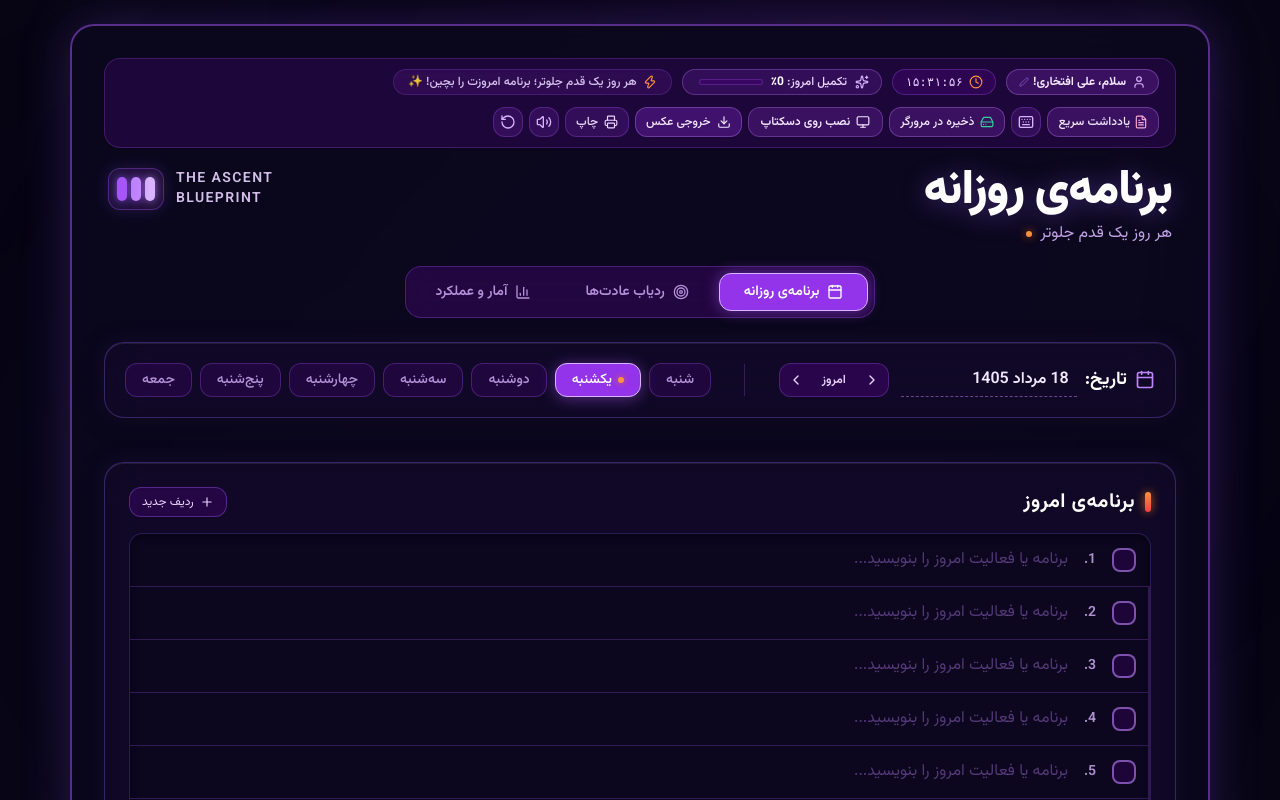
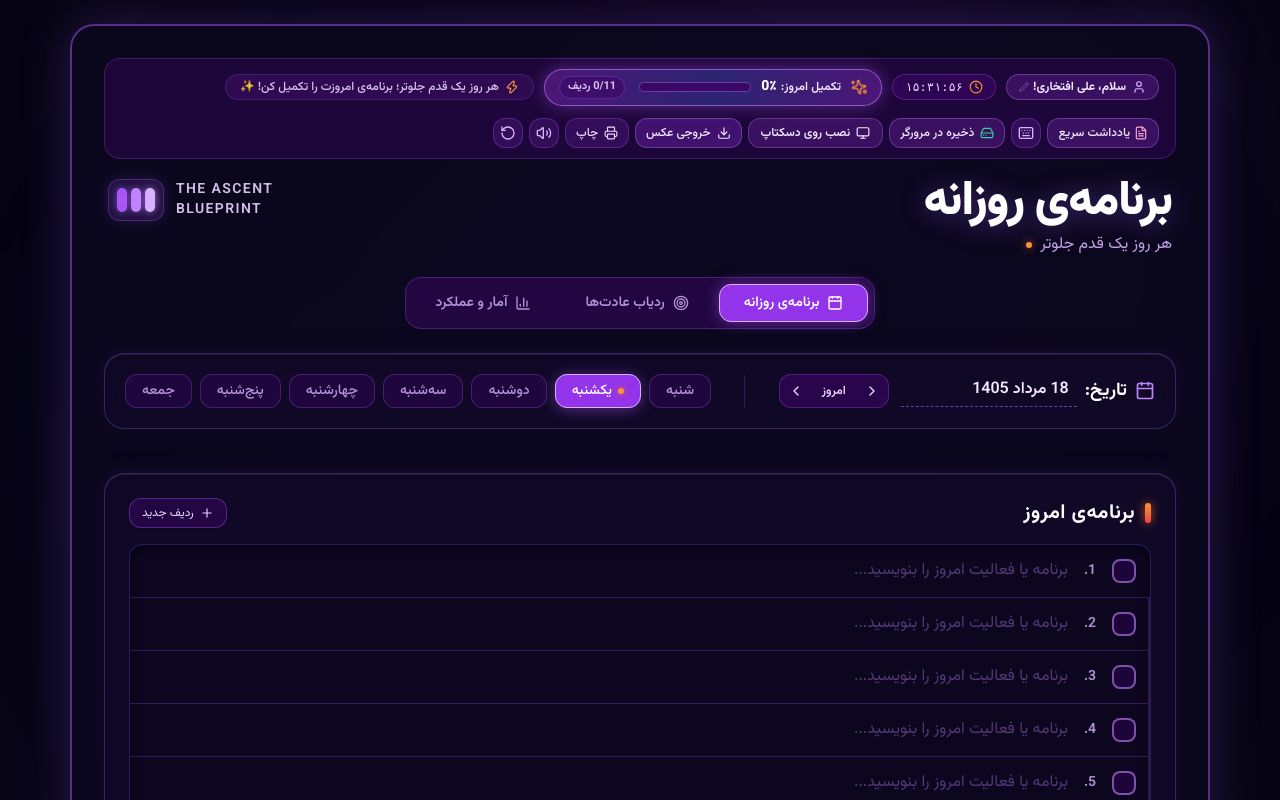
Before and after one commit to alieftekhari5040-del/panner-pro, a React (Vite) app: page / in a window 1280 px wide. Shown: the top 800 px of the page. Built offline with nearby package versions, Linux system fonts and the light colour scheme.

Commit message:
feat: animate today completion progress badge with shimmer and bind percent exclusively to today schedule rows
Co-authored-by: arena-agent <297053741+arena-agent@users.noreply.github.com>

```diff
--- a/src/App.tsx
+++ b/src/App.tsx
@@ -75,7 +75,6 @@ export default function App() {
     setData({
       ...loaded,
       dateStr: loaded.dateStr || expectedDate,
-      oneBigThing: loaded.oneBigThing || '',
     });
   }, [activeWeekday]);
 
@@ -84,25 +83,23 @@ export default function App() {
     saveDayData(data);
   }, [data]);
 
-  // Calculate Progress Percent: Priorities + Goals + Schedule (every checkbox counts 100%)
-  const totalItems = data.priorities.length + data.goals.length + data.schedule.length;
-  const completedItems =
-    data.priorities.filter((p) => p.completed).length +
-    data.goals.filter((g) => g.completed).length +
-    data.schedule.filter((s) => s.completed).length;
+  // Calculate Progress Percent: 100% Dedicated to Today's Schedule (برنامه‌ی امروز) as requested
+  const totalScheduleCount = data.schedule.length;
+  const completedScheduleCount = data.schedule.filter((s) => s.completed).length;
 
-  const progressPercent = totalItems > 0 ? Math.round((completedItems / totalItems) * 100) : 0;
+  const progressPercent =
+    totalScheduleCount > 0 ? Math.round((completedScheduleCount / totalScheduleCount) * 100) : 0;
 
-  // Trigger Confetti when 100% complete (if at least 3 items completed)
+  // Trigger Confetti when 100% of Today's Schedule is completed (if at least 1 schedule row completed)
   useEffect(() => {
-    if (progressPercent === 100 && completedItems >= 3) {
+    if (progressPercent === 100 && completedScheduleCount >= 1) {
       confetti({
         particleCount: 80,
         spread: 70,
         origin: { y: 0.6 },
       });
     }
-  }, [progressPercent, completedItems]);
+  }, [progressPercent, completedScheduleCount]);
 
   // Handler: Change Date String manually
   const handleDateChange = (newDate: string) => {
@@ -364,6 +361,8 @@ export default function App() {
         {/* Header & Controls */}
         <Header
           progressPercent={progressPercent}
+          completedScheduleCount={completedScheduleCount}
+          totalScheduleCount={totalScheduleCount}
           soundEnabled={soundEnabled}
           onToggleSound={() => setSoundEnabled(!soundEnabled)}
           onReset={handleReset}
--- a/src/components/Header.tsx
+++ b/src/components/Header.tsx
@@ -18,6 +18,8 @@ import {
 
 interface HeaderProps {
   progressPercent: number;
+  completedScheduleCount: number;
+  totalScheduleCount: number;
   soundEnabled: boolean;
   onToggleSound: () => void;
   onReset: () => void;
@@ -34,6 +36,8 @@ const PROFILE_NAME_KEY = 'ascent_blueprint_profile_name';
 
 export const Header: React.FC<HeaderProps> = ({
   progressPercent,
+  completedScheduleCount,
+  totalScheduleCount,
   soundEnabled,
   onToggleSound,
   onReset,
@@ -85,20 +89,20 @@ export const Header: React.FC<HeaderProps> = ({
     return () => clearInterval(timer);
   }, []);
 
-  // Dynamic daily motivation based on completion percent
+  // Dynamic daily motivation based on completion percent of Today's Schedule
   const getMotivationalQuote = (percent: number) => {
-    if (percent === 100) return 'تکمیل ۱۰۰٪! امروز قله را فتح کردی! 🏆';
-    if (percent >= 75) return 'فقط چند قدم تا قله باقی مانده؛ ادامه بده! ⚡';
-    if (percent >= 40) return 'مسیر صعود هموار است؛ عالی پیش می‌روی! 🔥';
-    if (percent > 0) return 'شروعی پرقدرت؛ قدم‌های اول برداشته شد! 🚀';
-    return 'هر روز یک قدم جلوتر؛ برنامه امروزت را بچین! ✨';
+    if (percent === 100) return 'تکمیل ۱۰۰٪ برنامه‌ی امروز! قله را فتح کردی! 🏆';
+    if (percent >= 75) return 'فقط چند قدم تا تکمیل برنامه‌ی امروز باقی مانده! ⚡';
+    if (percent >= 40) return 'مسیر برنامه‌ی امروز هموار است؛ عالی پیش می‌روی! 🔥';
+    if (percent > 0) return 'شروعی پرقدرت؛ اولین ردیف‌های برنامه تیک خورد! 🚀';
+    return 'هر روز یک قدم جلوتر؛ برنامه‌ی امروزت را تکمیل کن! ✨';
   };
 
   return (
     <header className="w-full mb-5 flex flex-col gap-4">
       {/* Top action / control bar (No-Print) */}
       <div className="no-print flex flex-wrap items-center justify-between gap-3 bg-purple-950/40 border border-purple-500/25 rounded-2xl px-4 py-2.5 backdrop-blur-md shadow-sm">
-        {/* Left/Right widget: Personal Profile + Live Clock + Progress indicator */}
+        {/* Left/Right widget: Personal Profile + Live Clock + Animated Progress indicator */}
         <div className="flex flex-wrap items-center gap-2.5">
           {/* Personalized User Badge */}
           <div className="flex items-center gap-1.5 bg-purple-900/50 border border-purple-400/35 px-3 py-1 rounded-full text-xs text-purple-100">
@@ -131,18 +135,28 @@ export const Header: React.FC<HeaderProps> = ({
             <span>{clockStr}</span>
           </div>
 
-          {/* Progress bar */}
-          <div className="flex items-center gap-2 bg-purple-900/40 border border-purple-400/30 px-3 py-1 rounded-full">
-            <Sparkles className="w-3.5 h-3.5 text-purple-300" />
-            <span className="text-xs font-medium text-purple-200">
-              تکمیل امروز: <strong className="text-white font-bold">{progressPercent}٪</strong>
+          {/* Lively, Animated Progress bar pill dedicated 100% to Today's Schedule (برنامه‌ی امروز) */}
+          <div
+            className="flex items-center gap-2.5 bg-gradient-to-r from-purple-900/80 via-indigo-900/80 to-purple-900/80 border border-purple-400/60 px-3.5 py-1.5 rounded-full shadow-[0_0_18px_rgba(168,85,247,0.45)] hover:shadow-[0_0_25px_rgba(168,85,247,0.8)] transition-all duration-300 group cursor-default"
+            title={`وضعیت برنامه‌ی امروز: ${completedScheduleCount} از ${totalScheduleCount} ردیف انجام شده است`}
+          >
+            <Sparkles className="w-4 h-4 text-orange-400 animate-spin" style={{ animationDuration: '8s' }} />
+            <span className="text-xs font-semibold text-purple-100 flex items-center gap-1">
+              <span>تکمیل امروز:</span>
+              <strong className="text-white font-extrabold text-sm">{progressPercent}٪</strong>
             </span>
-            <div className="w-16 bg-purple-950/80 rounded-full h-1.5 overflow-hidden ml-1 border border-purple-500/30">
+            {/* Animated Moving Gradient Fill Bar */}
+            <div className="w-24 sm:w-28 bg-purple-950/90 rounded-full h-2.5 overflow-hidden ml-1 border border-purple-400/40 shadow-inner">
               <div
-                className="bg-gradient-to-r from-purple-500 via-pink-500 to-orange-400 h-full transition-all duration-500 ease-out"
+                className="bg-gradient-to-r from-purple-500 via-pink-500 to-orange-400 bg-[length:200%_100%] animate-gradient h-full transition-all duration-500 ease-out shadow-[0_0_10px_rgba(249,115,22,0.8)]"
                 style={{ width: `${progressPercent}%` }}
               />
             </div>
+            {totalScheduleCount > 0 && (
+              <span className="text-[11px] font-bold text-purple-200/90 hidden md:inline-block bg-purple-950/60 px-2 py-0.5 rounded-full border border-purple-500/30">
+                {completedScheduleCount}/{totalScheduleCount} ردیف
+              </span>
+            )}
           </div>
 
           {/* Dynamic Daily Motivation Badge */}
```
